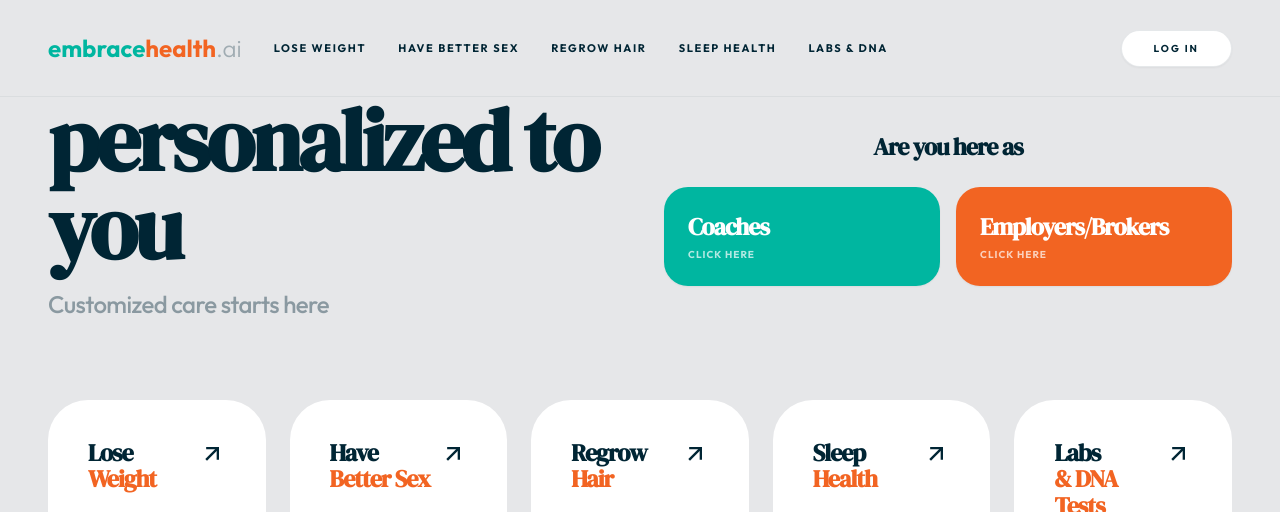
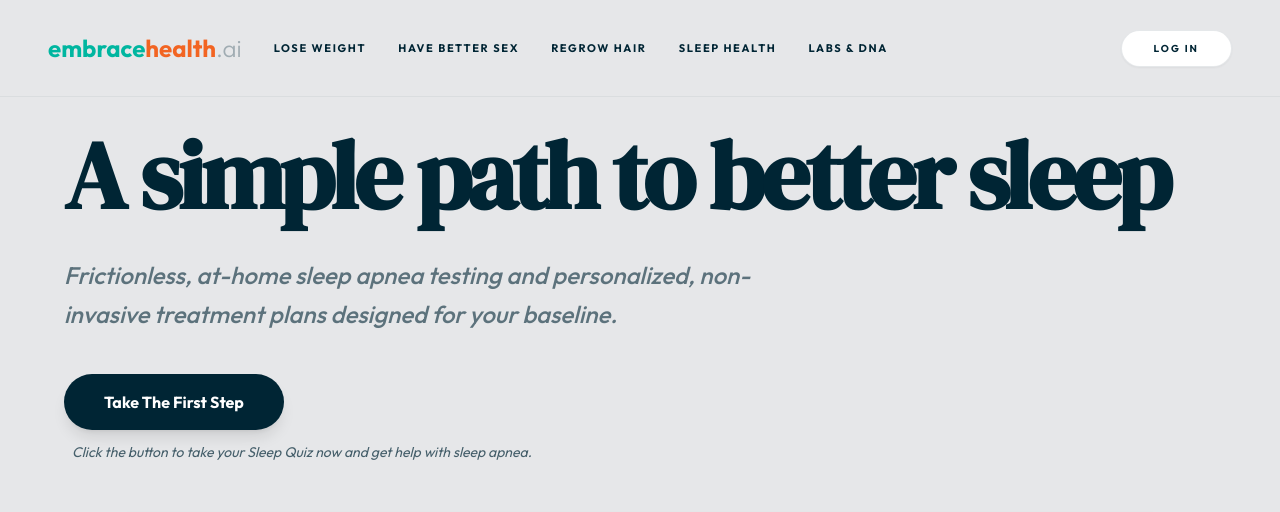
Before and after one commit to robsammonsdfw/embracemarket, a React (Vite) app: page /app/sleep-health in a window 1280 px wide. Before the commit this address led to /. Shown: the top 512 px of the page. Built offline with nearby package versions, Linux system fonts and the light colour scheme.

Commit message:
Update Sleep Brochure

```diff
--- a/App.tsx
+++ b/App.tsx
@@ -265,6 +265,58 @@ const App: React.FC = () => {
                 ]}
               />
             } />
+
+            {/* 6. Sleep Health Landing Page */}
+    <Route path="/app/sleep-health" element={
+      <FeatureLandingPage
+        h1="A simple path to better sleep"
+        subhead="Frictionless, at-home sleep apnea testing and personalized, non-invasive treatment plans designed for your baseline."
+        directAnswer="EmbraceHealth Sleep eliminates the complexities of clinical sleep studies. We provide highly accurate home testing, integrate with major insurance, and offer comfortable CPAP alternatives like custom oral appliances for proven results."
+        heroVideo="/sleep_hero.mp4" // Point to your generated hero video
+        topCtaText="Take The First Step"
+        topCtaSubtext="Click the button to take your Sleep Quiz now and get help with sleep apnea."
+        bottomCtaText="Take The First Step"
+        bottomCtaSubtext="Click the button to take your Sleep Quiz now and get help with sleep apnea."
+        sections={[
+          {
+            title: "Your Easy Process",
+            body: "The journey to better sleep is straightforward and fully guided, taking you from qualification to treatment with ease.",
+            detail: "Our 5-step journey removes clinical friction: 1. Qualify (via Quiz), 2. Sleep Test, 3. Check Insurance, 4. Oral Appliance, 5. Sleep Better.",
+            image: "/sleep_process.png" // consolidated prompt below
+          },
+          {
+            title: "The frictionless home test",
+            body: "Forget cumbersome, expensive, in-lab sleep studies. EmbraceHealth brings the test directly to your door.",
+            detail: "The at-home WatchPAT® ONE test is disposable, accurate, provides results within 24-48 hours, and costs only $259. Experience an 89% correlation with PSG gold standard, all from the comfort of your own bed.",
+            image: "/diagnostics_compare.png" // prompt below
+          },
+          {
+            title: "A better way to treat sleep apnea",
+            body: "If CPAP therapy has been a struggle, we offer proven, comfortable CPAP alternatives like personalized oral sleep appliances.",
+            detail: "Our non-invasive therapies deliver improved real-world outcomes: better sleep, reduced blood pressure, and improved cognition. They are comfortable, quiet, portable, and deliver proven 90%+ compliance compared to just 50% for standard CPAP.",
+            image: "/therapy_compare.png" // prompt below
+          },
+          {
+            title: "Meet Dr. Amit Kumar",
+            body: "Your Sleep Health journey is guided by an award-winning leader in integrated medicine.",
+            detail: "Recognized as 'Dentist of the Year' by Congressman Danny Davis, Dr. Kumar is dedicated to integrating medicine and dentistry to improve patient health.",
+            image: "/dr_kumar.png" // POINTING TO THE GENERATED IMAGE ABOVE
+          }
+        ]}
+        comparison={[
+          { label: "Testing Location", us: "At Home", them: "Clinical Sleep Lab" },
+          { label: "Test Method", us: "At-Home WatchPAT® (98% success rate)", them: "In-Lab Sleep Study ( cumbersome)" },
+          { label: "Therapy Options", us: "Comfortable CPAP Alternatives (Custom Oral Appliances)", them: "Generic CPAP Machines" },
+          { label: "Patient Compliance", us: "Proven 90%+", them: "~50% for CPAP" }
+        ]}
+        faqs={[
+          { q: "Is the home sleep test accurate?", a: "Yes, the WatchPAT® test is FDA-cleared and provides a highly accurate correlation (89%) with the gold standard gold in-lab PSG tests." },
+          { q: "Is this covered by insurance?", a: "We are in-network with Medicare and major PPO carriers for your convenience." },
+          { q: "Do I have to wear a large CPAP mask?", a: "No. Our personalized therapies use comfortable oral appliances that are quiet, non-invasive, and require no hoses or straps." }
+        ]}
+      />
+    } />
+
 {/* Catch-all route to prevent blank screens. Sends users home if a link is broken. */}
 <Route path="*" element={<Navigate to="/" replace />} />
           </Routes>
--- a/components/FeatureLandingPage.tsx
+++ b/components/FeatureLandingPage.tsx
@@ -1,3 +1,4 @@
+/* components/FeatureLandingPage.tsx */
 import React from 'react';
 
 interface FAQ {
@@ -9,23 +10,35 @@ interface SectionData {
   title: string;
   body: string;
   detail?: string;
-  image?: string; // Added so you can pass an image filename
-  video?: string; // Added so you can pass a video filename
+  image?: string;
+  video?: string;
+}
+
+interface ComparisonData {
+  label: string;
+  us: string;
+  them: string;
 }
 
 interface LandingPageProps {
   h1: string;
   subhead: string;
   directAnswer: string;
+  heroVideo?: string;
   heroImage?: string;
-  heroVideo?: string;
+  topCtaText: string;
+  topCtaSubtext: string;
+  bottomCtaText: string;
+  bottomCtaSubtext: string;
   sections: SectionData[];
-  comparison: { label: string; us: string; them: string }[];
+  comparison: ComparisonData[];
   faqs: FAQ[];
 }
 
 const FeatureLandingPage: React.FC<LandingPageProps> = ({
-  h1, subhead, directAnswer, heroImage, heroVideo, sections, comparison, faqs
+  h1, subhead, directAnswer, heroVideo, heroImage,
+  topCtaText, topCtaSubtext, bottomCtaText, bottomCtaSubtext,
+  sections, comparison, faqs
 }) => {
   return (
     <div className="pt-32 pb-20 bg-[#E6E7E9] min-h-screen font-['Outfit']">
@@ -39,32 +52,29 @@ const FeatureLandingPage: React.FC<LandingPageProps> = ({
           <p className="text-2xl text-[#002534]/60 max-w-3xl font-medium italic mb-10 leading-relaxed">
             {subhead}
           </p>
-          <div className="flex space-x-4">
+          <div className="flex flex-col items-start gap-3">
              <button className="px-10 py-4 bg-[#002534] text-white font-bold rounded-full hover:bg-black transition-all shadow-lg">
-              Register Now
+                {topCtaText}
              </button>
+             <p className="text-sm text-[#002534]/70 italic pl-2">{topCtaSubtext}</p>
           </div>
         </header>
 
-        {/* --- DYNAMIC HERO MEDIA CONTAINER --- */}
+        {/* --- DYNAMIC MEDIA CONTAINER --- */}
         <div className="mb-20 rounded-[3rem] overflow-hidden shadow-2xl bg-white border border-[#002534]/5 animate-reveal relative aspect-video">
           {heroVideo ? (
-            <video
-              autoPlay
-              muted
-              loop
-              playsInline
-              className="w-full h-full object-top"
-            >
+            <video autoPlay muted loop playsInline className="w-full h-full object-cover">
               <source src={heroVideo} type="video/mp4" />
               Your browser does not support the video tag.
             </video>
+          ) : heroImage ? (
+             <img src={heroImage} alt="Feature Interface" className="w-full h-full object-cover" />
           ) : (
-            <img
-              src={heroImage}
-              alt="Feature Interface"
-              className="w-full h-full object-top"
-            />
+             <div className="w-full h-full flex items-center justify-center bg-white">
+                <p className="opacity-20 font-bold uppercase tracking-widest text-xs text-center p-12">
+                   Hero Video Placeholder
+                </p>
+             </div>
           )}
         </div>
 
@@ -80,30 +90,21 @@ const FeatureLandingPage: React.FC<LandingPageProps> = ({
         <div className="space-y-32 mb-32">
           {sections.map((section, idx) => (
             <div key={idx} className={`flex flex-col md:flex-row gap-16 items-center animate-reveal ${idx % 2 !== 0 ? 'md:flex-row-reverse' : ''}`}>
-
-              {/* Text Side */}
               <div className="md:w-1/2">
                 <div className="w-16 h-1 bg-[#B87333] mb-8" />
                 <h2 className="text-4xl font-bold text-[#002534] serif mb-6">{section.title}</h2>
                 <p className="text-xl text-[#002534]/70 leading-relaxed mb-6">{section.body}</p>
                 {section.detail && <p className="text-lg text-[#002534]/50 leading-relaxed border-l-2 border-[#002534]/10 pl-6 italic">{section.detail}</p>}
               </div>
-
-              {/* Media Side (Now accepts your specific images/videos) */}
-              <div className="md:w-1/2 w-full aspect-square bg-white rounded-[2.5rem] shadow-sm border border-[#002534]/5 flex items-center justify-center overflow-hidden relative">
-                {section.video ? (
-                  <video autoPlay muted loop playsInline className="w-full h-full object-cover">
-                    <source src={section.video} type="video/mp4" />
-                  </video>
-                ) : section.image ? (
+              <div className="md:w-1/2 w-full aspect-square bg-white rounded-[2.5rem] shadow-sm border border-[#002534]/5 flex items-center justify-center p-12 overflow-hidden relative">
+                 {section.image ? (
                     <img src={section.image} alt={section.title} className="w-full h-full object-cover" />
                  ) : (
                     <p className="opacity-20 font-bold uppercase tracking-widest text-xs text-center p-12">
-                     In-app Screenshot / <br/> Loop Video Placeholder
+                      Screenshot / Video Placeholder
                     </p>
                  )}
               </div>
-
             </div>
           ))}
         </div>
@@ -149,9 +150,12 @@ const FeatureLandingPage: React.FC<LandingPageProps> = ({
         {/* --- FINAL CONVERSION --- */}
         <div className="text-center py-20 bg-white rounded-[4rem] border border-[#002534]/5 shadow-sm">
           <h3 className="text-4xl font-bold serif text-[#002534] mb-8">Ready to find your baseline?</h3>
+          <div className="flex flex-col items-center gap-4">
              <button className="px-16 py-6 bg-[#B87333] text-white font-bold rounded-full shadow-2xl hover:scale-105 transition-all text-xl">
-            Signup Now
+                {bottomCtaText}
              </button>
+             <p className="text-sm text-[#002534]/70 italic">{bottomCtaSubtext}</p>
+          </div>
         </div>
 
       </div>
```
Lines whose indentation alone changed are shown as unchanged.
